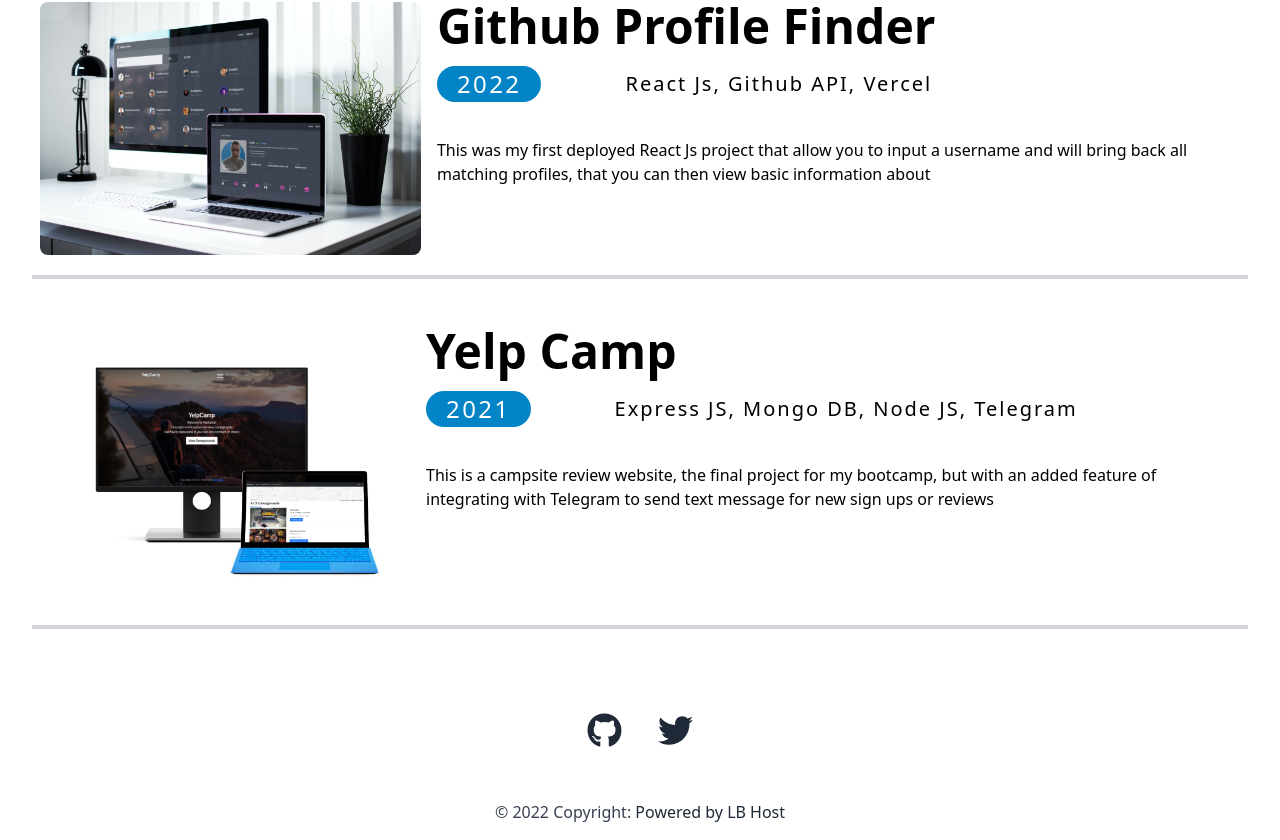
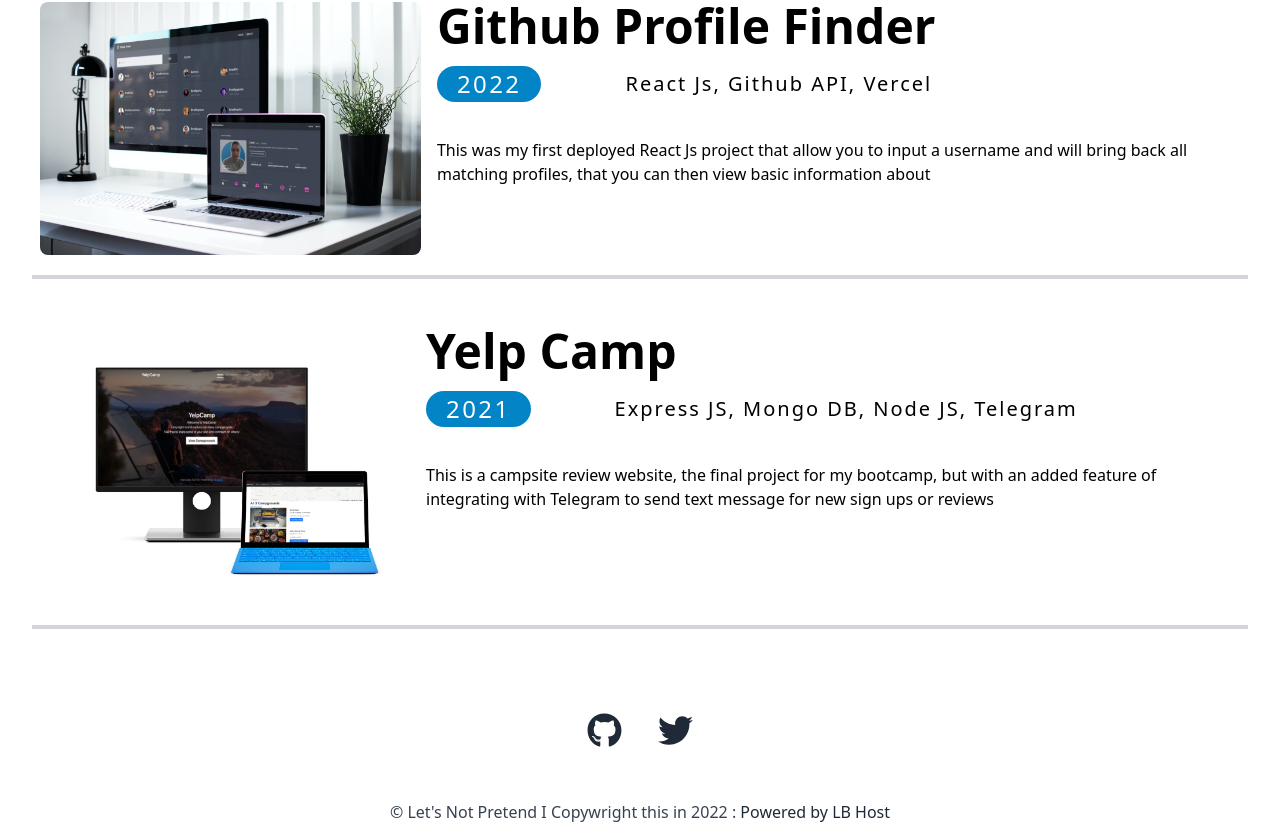
Before and after one commit to liambrewster/portfolio_site, a React (Create React App) app: page / in a window 1280 px wide. Shown: the part 1910-2750 px from the top of the page. Built offline with nearby package versions, Linux system fonts and the light colour scheme.

Commit message:
chore: update footer wording

```diff
--- a/src/components/layouts/Footer.jsx
+++ b/src/components/layouts/Footer.jsx
@@ -15,7 +15,7 @@
   </div>
 
   <div className="text-center text-gray-700 p-4" >
-    © 2022 Copyright:
+    © Let's Not Pretend I Copywright this in 2022 :
     <a className="text-gray-800" href="https://lbhost.co.uk/"> Powered by LB Host</a>
   </div>
 </footer>;
```
